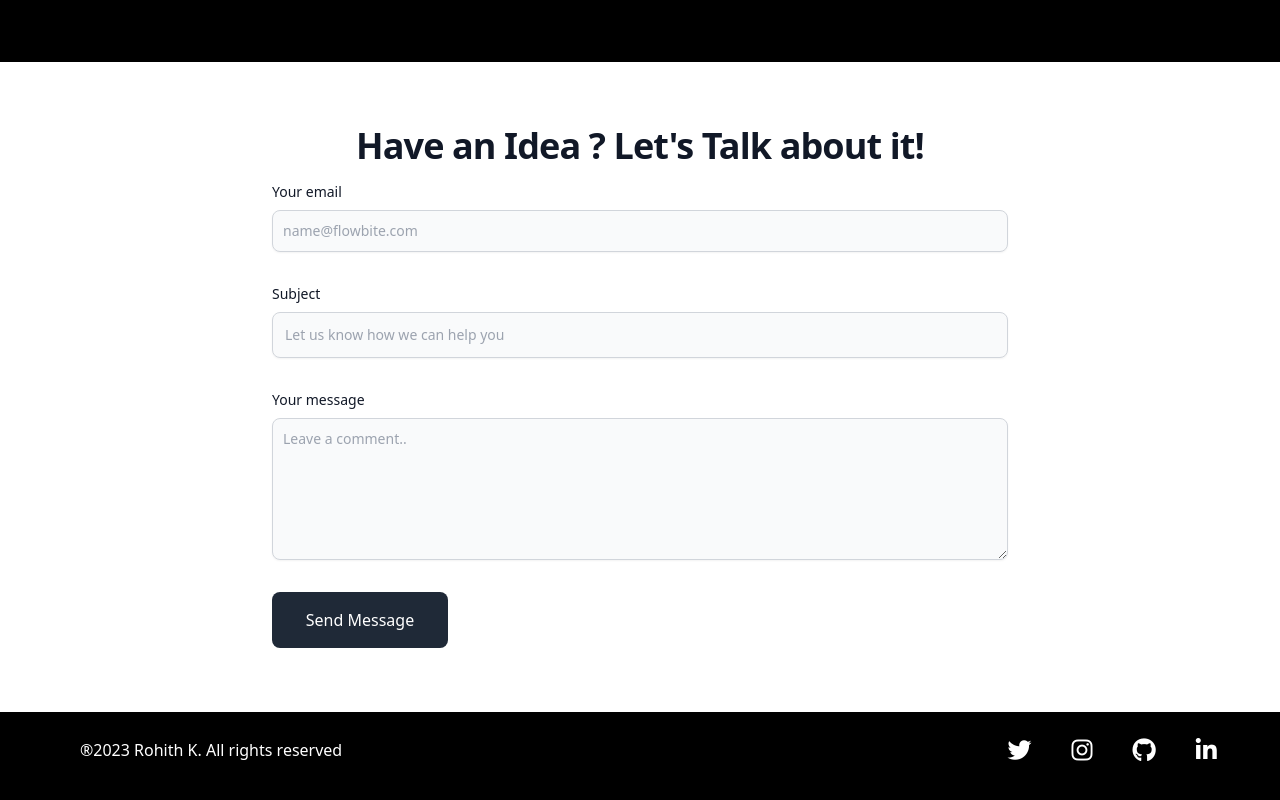
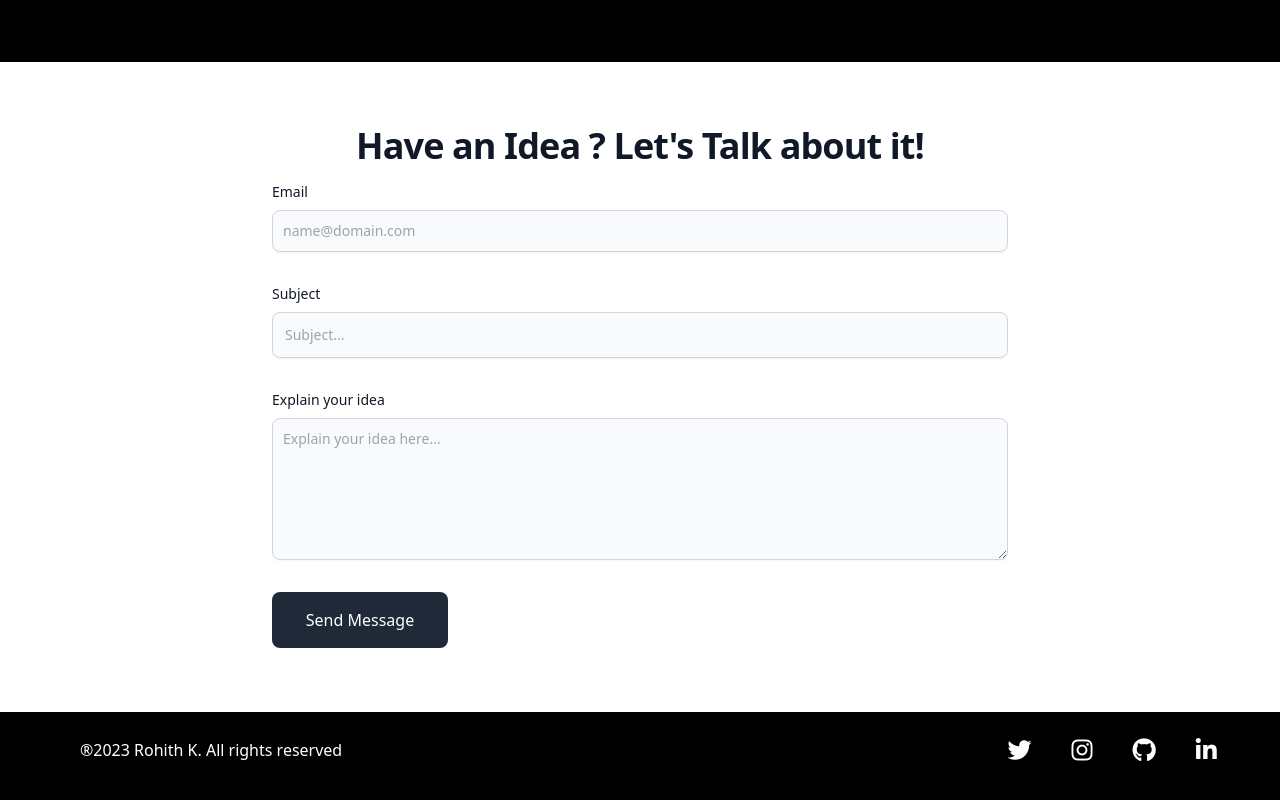
Before and after one commit to Rohithk2003/portfolio, a Next.js app: page / in a window 1280 px wide. Shown: the part 2715-3515 px from the top of the page. Built offline with nearby package versions, Linux system fonts and the light colour scheme; what tailwindcss-animated would draw is missing.

Commit message:
Update contact form labels and placeholders

```diff
--- a/components/contact.js
+++ b/components/contact.js
@@ -110,7 +110,7 @@ export default function Contact() {
 								htmlFor="email"
 								className={`block mb-2 text-sm font-medium text-gray-900 dark:text-gray-300`}
 							>
-								Your email
+								Email
 							</label>
 							<input
 								type="email"
@@ -118,7 +118,7 @@ export default function Contact() {
 								value={emailid}
 								onChange={(e) => setemailid(e.target.value)}
 								className={`shadow-sm bg-gray-50 border border-gray-300 text-gray-900 text-sm rounded-lg focus:ring-primary-500 focus:border-primary-500 block w-full p-2.5 dark:bg-[#454545] dark:border-gray-600 dark:placeholder-gray-400 dark:text-white dark:focus:ring-primary-500 dark:focus:border-primary-500 dark:shadow-sm-light`}
-								placeholder="name@flowbite.com"
+								placeholder="name@domain.com"
 								required
 							/>
 						</div>
@@ -140,7 +140,7 @@ export default function Contact() {
 								value={subject}
 								onChange={(e) => setSubject(e.target.value)}
 								className={`block p-3 w-full text-sm text-gray-900 bg-gray-50 rounded-lg border border-gray-300 shadow-sm focus:ring-primary-500 focus:border-primary-500 dark:bg-[#454545] dark:border-gray-600 dark:placeholder-gray-400 dark:text-white dark:focus:ring-primary-500 dark:focus:border-primary-500 dark:shadow-sm-light`}
-								placeholder="Let us know how we can help you"
+								placeholder="Subject..."
 								required
 							/>
 						</div>
@@ -154,7 +154,7 @@ export default function Contact() {
 								htmlFor="message"
 								className={`block mb-2 text-sm font-medium text-gray-900 dark:text-gray-400`}
 							>
-								Your message
+								Explain your idea
 							</label>
 							<textarea
 								id="message"
@@ -162,7 +162,7 @@ export default function Contact() {
 								onChange={(e) => setMessage(e.target.value)}
 								rows="6"
 								className={`block p-2.5 w-full text-sm text-gray-900 bg-gray-50 rounded-lg shadow-sm border border-gray-300 focus:ring-primary-500 focus:border-primary-500 dark:bg-[#454545] dark:border-gray-600 dark:placeholder-gray-400 dark:text-white dark:focus:ring-primary-500 dark:focus:border-primary-500`}
-								placeholder="Leave a comment.."
+								placeholder="Explain your idea here..."
 							></textarea>
 						</div>
 						<button
```
